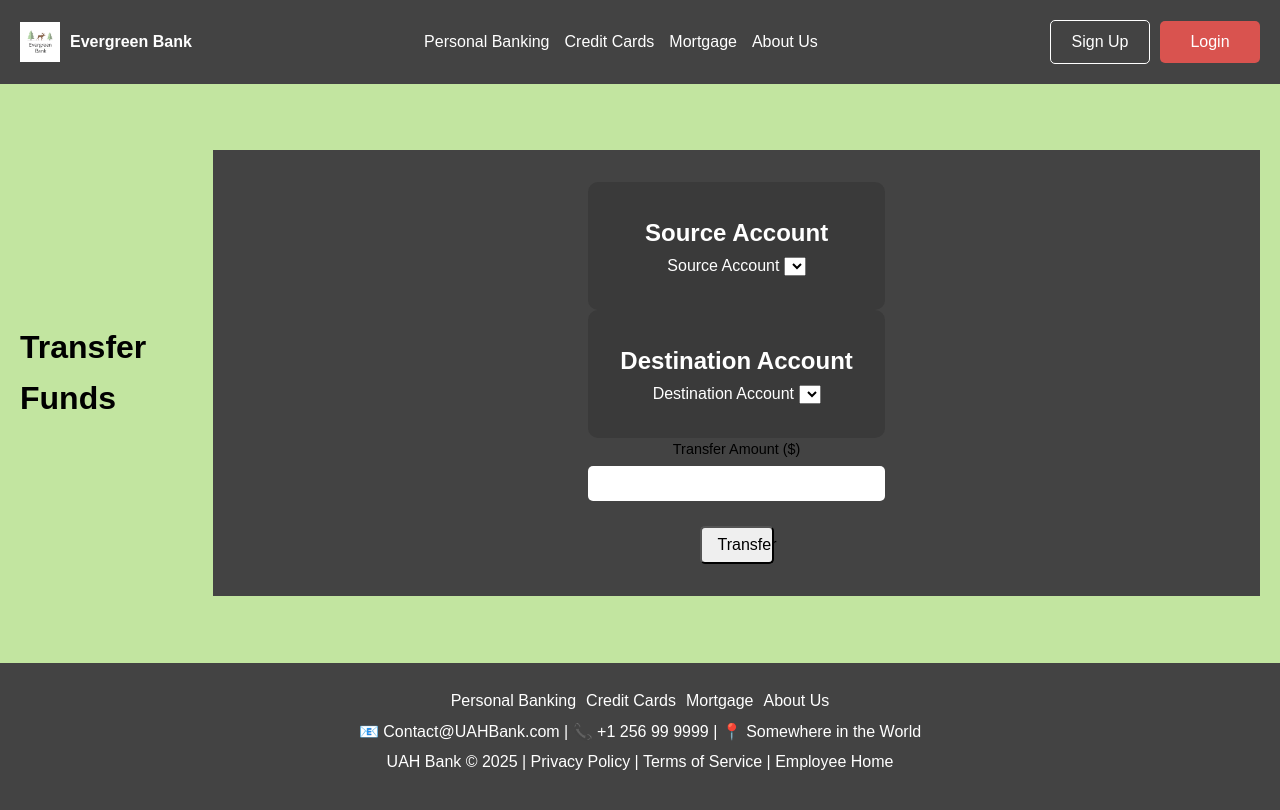
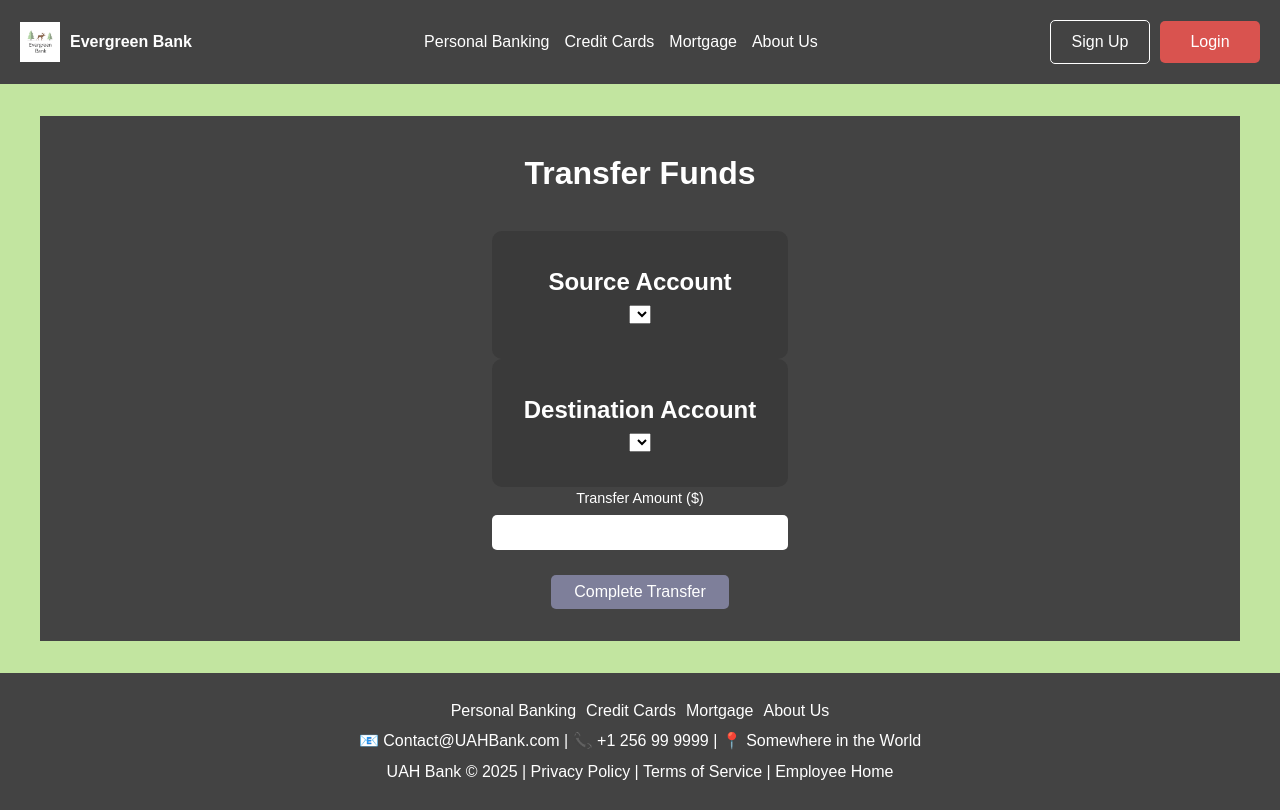
Before and after one commit to bailee1531/CS499-BankManagement, a Flask app: page /account/transfer in a window 1280 px wide. Before the commit the page ends 770 px from the top, so only its background shows below. Run offline with Flask 3, Linux system fonts and the light colour scheme; the visitor is signed in with stand-in values (Sample User, id 1); lists and menus that the app fills with data are empty.

Commit message:
Added light accent color to shared.css. Fixed browser tab title on dashboard.

```diff
--- a/app/blueprints/customer/forms.py
+++ b/app/blueprints/customer/forms.py
@@ -8,8 +8,8 @@ from app.blueprints.sharedUtilities import (
 )
 
 class TransferForm(FlaskForm):
-    src_account = SelectField('Source Account', choices=[])
-    dest_account = SelectField('Destination Account', choices=[])
+    src_account = SelectField('', choices=[])
+    dest_account = SelectField('', choices=[])
     amount = DecimalField(
         'Transfer Amount ($)',
         validators=[DataRequired(), NumberRange(min=0, message="Amount must be positive.")]
--- a/app/blueprints/customer/templates/customer/transfer_funds.html
+++ b/app/blueprints/customer/templates/customer/transfer_funds.html
@@ -16,11 +16,10 @@
 
 {% block content %}
   <!-- Main content of the page -->
-  <main class="transfer-funds">
-    <h1 id="transfer-funds-heading">Transfer Funds</h1>
-
+  <main class="accounts-page">
     <!-- Section for displaying all accounts -->
     <section class="accounts-section">
+      <h1 id="account-selection-heading">Transfer Funds</h1>
       <div class="accounts-container">
         <form action="{{ url_for('customer.transfer_funds') }}" method="post" novalidate>
             {{ form.hidden_tag() }} <!-- Hidden form tag for CSRF protection -->
@@ -32,7 +31,7 @@
                 <h2>Destination Account</h2>
                 {{ form.dest_account.label }} {{ form.dest_account }}
             </article>
-            <div class="form-group">
+            <div class="form-group" style="color: white;">
                 <!-- Label for the deposit amount input field -->
                 <label for="{{ form.amount.id }}">{{ form.amount.label.text }}</label>
 
@@ -44,7 +43,7 @@
                     Enter a valid amount in USD to transfer between your accounts.
                 </small>
             </div>
-            <button class='btn' type="submit" style="width: 25%;">Transfer</button>
+            <button class='btn btn--login' type="submit" style="width: 60%; background-color: #7e7f9a;">Complete Transfer</button>
         </form>
       </div>
     </section>
--- a/app/static/css/shared.css
+++ b/app/static/css/shared.css
@@ -20,6 +20,8 @@
     /* Dark background color for footer or other sections */
     --accent: #d9534f;
     /* Accent color for highlights and interactive elements */
+    --light-accent: #7e7f9a;
+    /* Less vibrant accent */
     --white: #ffffff;
     /* White color variable */
     --black: #000000;
```
Also changed, not shown: app/blueprints/customer/templates/customer/customer_dashboard.html (+4 -4 lines).
